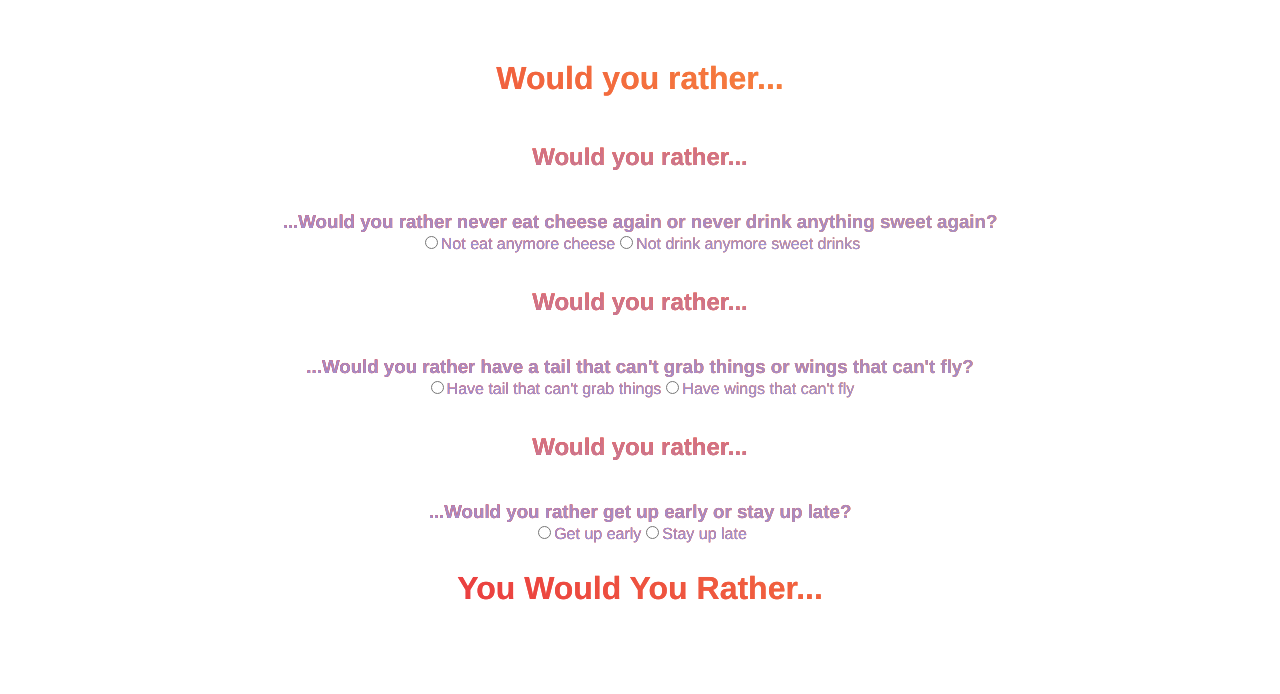
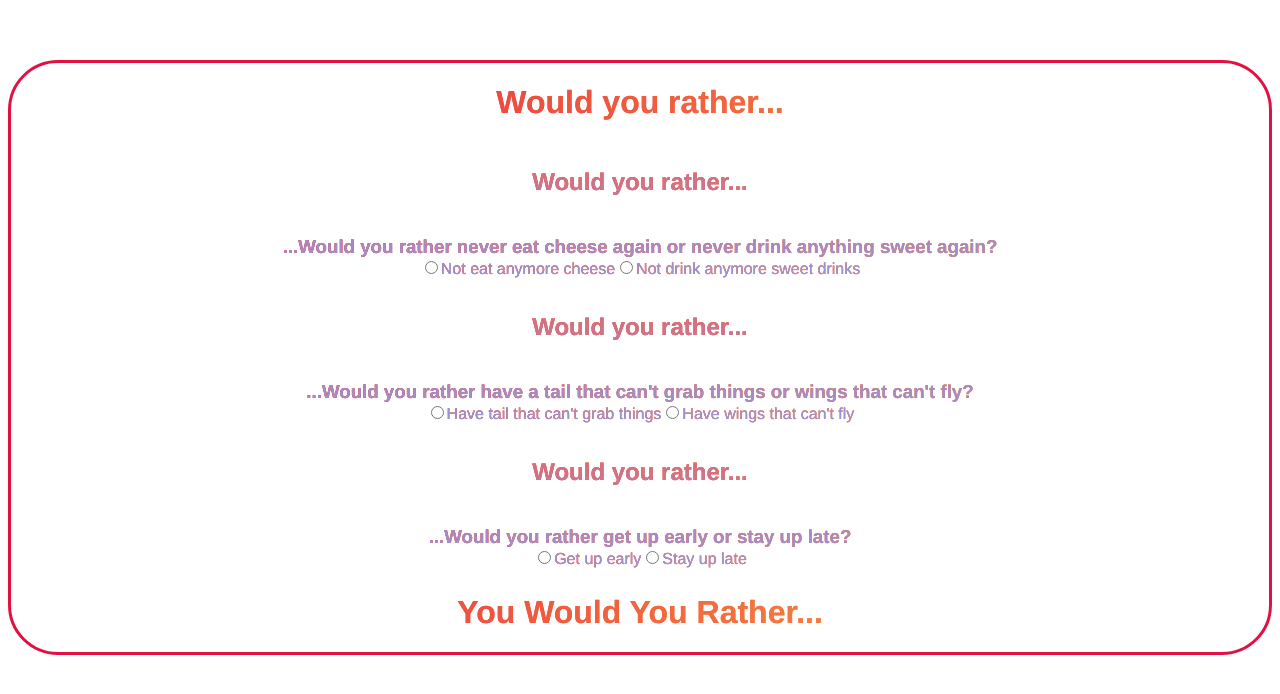
Before and after one commit to RageKage/would_you_rather, a Vue app: page / in a window 1280 px wide. Shown: the top 694 px of the page. Built offline with nearby package versions, Linux system fonts and the light colour scheme.

Commit message:
commit - new style

```diff
--- a/src/App.vue
+++ b/src/App.vue
@@ -1,5 +1,6 @@
 <template>
   <div id="app">
+    <div class="why">
     <h1>Would you rather...</h1>
     <would-you-rather
       v-for="question in questions"
@@ -16,6 +17,7 @@
       <li>{{ question.UserSelectionMessage }}</li>
     </ul> <!--Make a list of all the users answers choices-->
   </div>
+</div>
 </template>
 
 <script>
@@ -74,6 +76,12 @@ export default {
 </script>
 
 <style>
+
+.why {
+border: 3px solid #E21143;
+border-radius: 50px;
+
+}
 #app {
 
   font-family: Avenir, Helvetica, Arial, sans-serif;
@@ -82,7 +90,7 @@ export default {
   text-align: center;
   color: #2c3e50;
   margin-top: 60px;
-  background-image: linear-gradient(60deg, #E21143, #FFB03A);
+  background-image: linear-gradient(100deg, #E21143, #FFB03A);
   -webkit-background-clip: text;
     -webkit-text-fill-color: transparent;
 
--- a/src/components/WouldYouRather.vue
+++ b/src/components/WouldYouRather.vue
@@ -53,14 +53,13 @@ export default {
 h3 {
   margin: 40px 0 0;
 }
-
 .wry {
   color: black;
   border-radius: 5px;
   text-align: center;
-  background: linear-gradient(#e66465, #9198e5);
-    -webkit-background-clip: text;
-    -webkit-text-fill-color: transparent;
+  background: linear-gradient(180deg, #e66465, #9198e5);
+  -webkit-background-clip: text;
+  -webkit-text-fill-color: transparent;
   margin: 5px;
   padding: 5px;
 }
```
